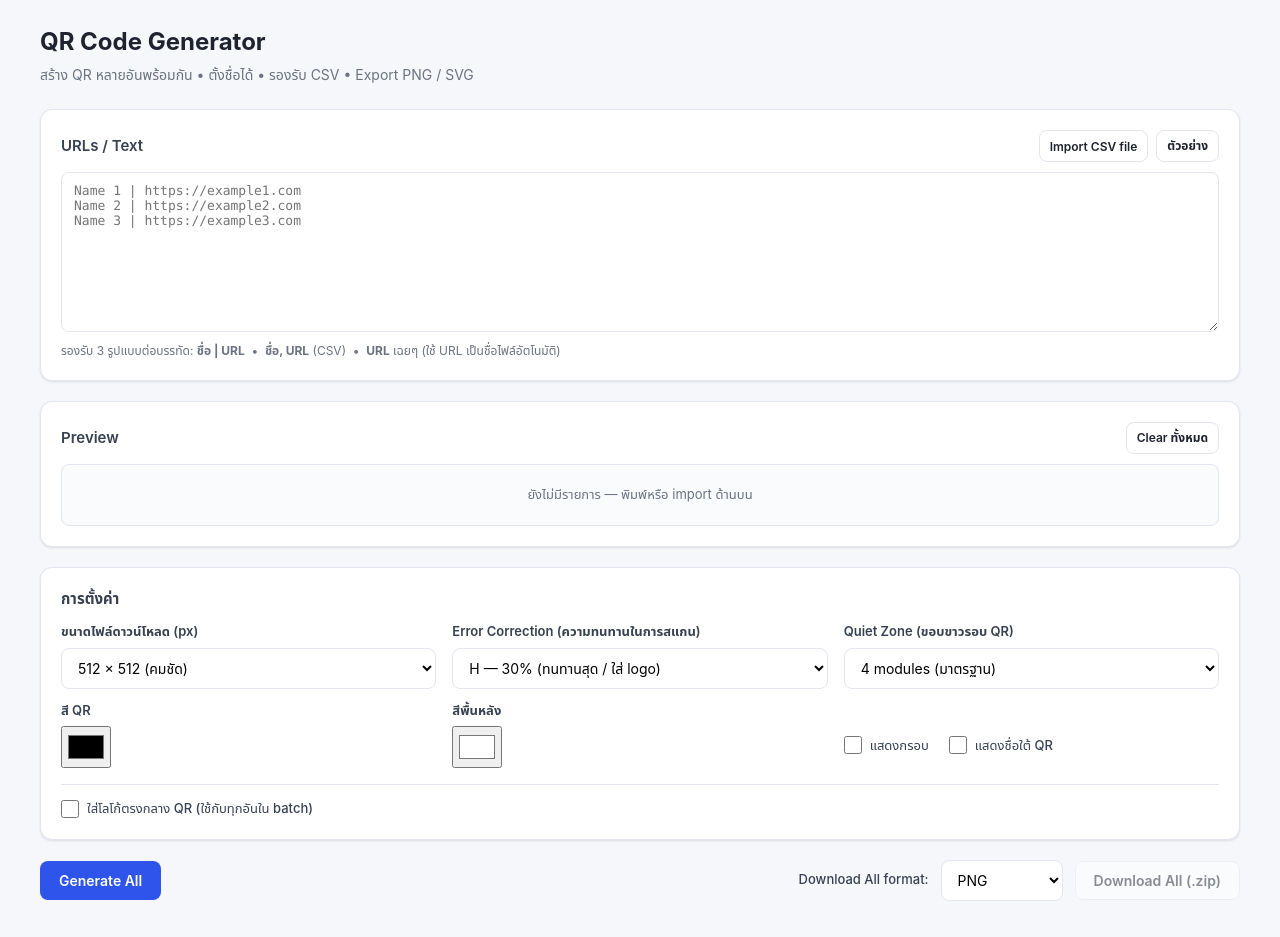
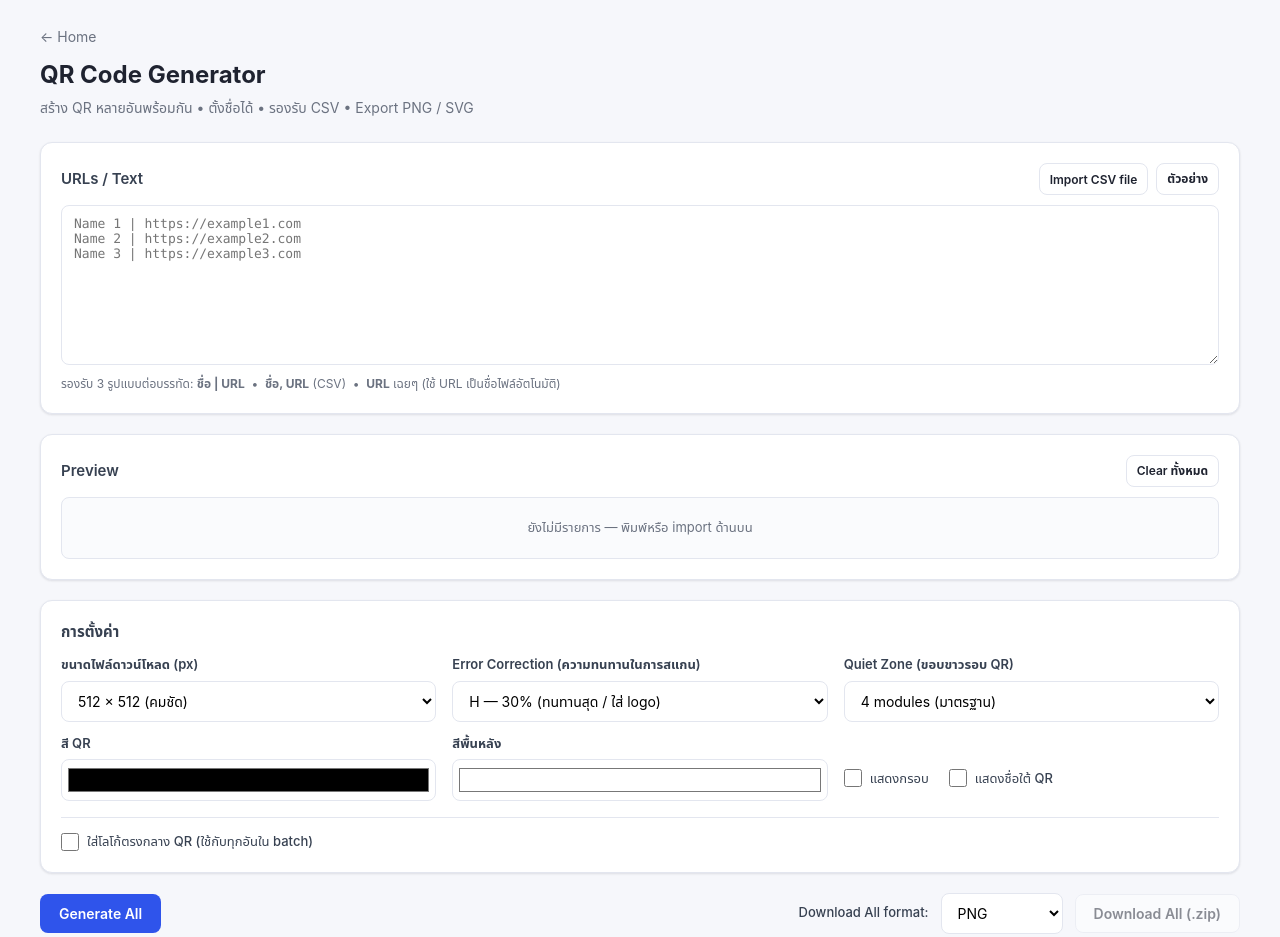
Before and after one commit to ThitikornGithub/qrcode-generator, a plain HTML site: page qr-generator.html in a window 1280 px wide. Shown: the top 937 px of the page. Drawn offline with nearby package versions, Linux system fonts and the light colour scheme.

Commit message:
ปรับ UX: เพิ่มลิงก์ Home หน้า batch + จัดช่องเลือกสีให้เต็มความกว้าง + แก้ layout home บนมือถือ

```diff
--- a/qr-generator.html
+++ b/qr-generator.html
@@ -211,6 +211,24 @@
 
   .hidden-input { display: none; }
 
+  .back-link {
+    display: inline-block;
+    font-size: 14px; color: var(--muted); text-decoration: none;
+    margin-bottom: 10px; transition: color .15s;
+  }
+  .back-link:hover { color: var(--primary); }
+
+  /* Color pickers: fill the field like the selects above, with a tidy border */
+  input[type="color"] {
+    width: 100%;
+    height: 42px;
+    padding: 4px;
+    border: 1px solid var(--border);
+    border-radius: 8px;
+    background: #fff;
+    cursor: pointer;
+  }
+
   /* ---- Responsive (mobile / small screens) ---- */
   @media (max-width: 640px) {
     body { padding: 16px; }
@@ -233,6 +251,7 @@
 <body>
 <div class="container">
   <header>
+    <a href="index.html" class="back-link">&larr; Home</a>
     <h1>QR Code Generator</h1>
     <div class="subtitle">สร้าง QR หลายอันพร้อมกัน • ตั้งชื่อได้ • รองรับ CSV • Export PNG / SVG</div>
   </header>
```
